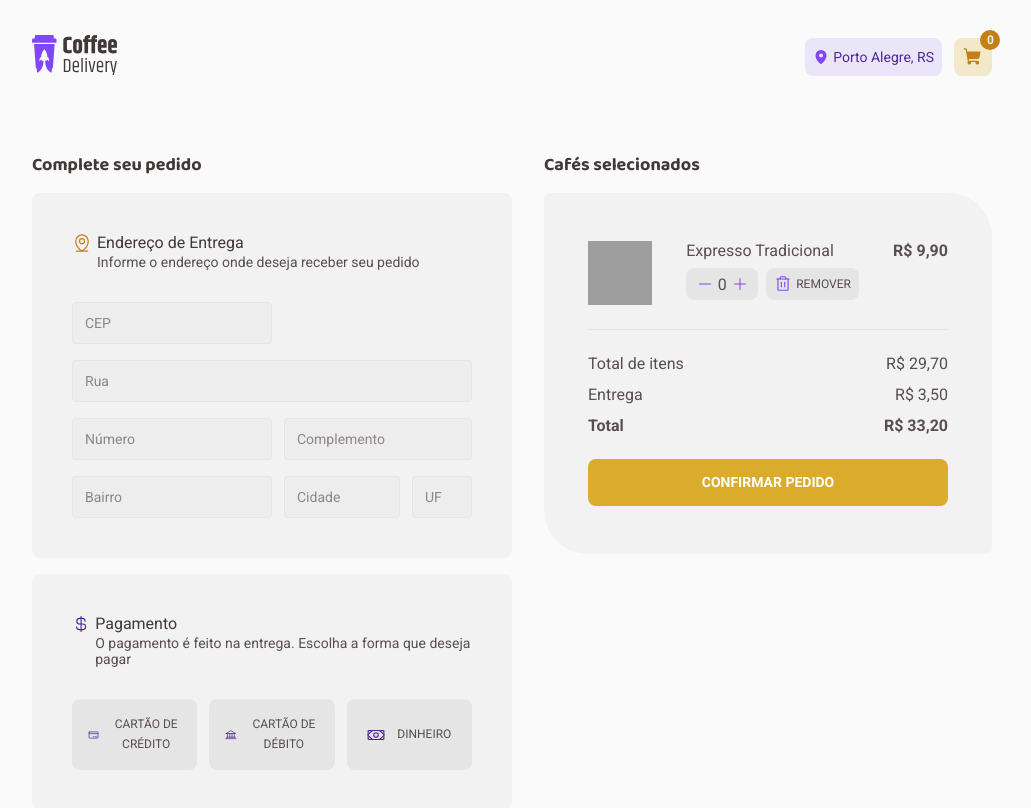
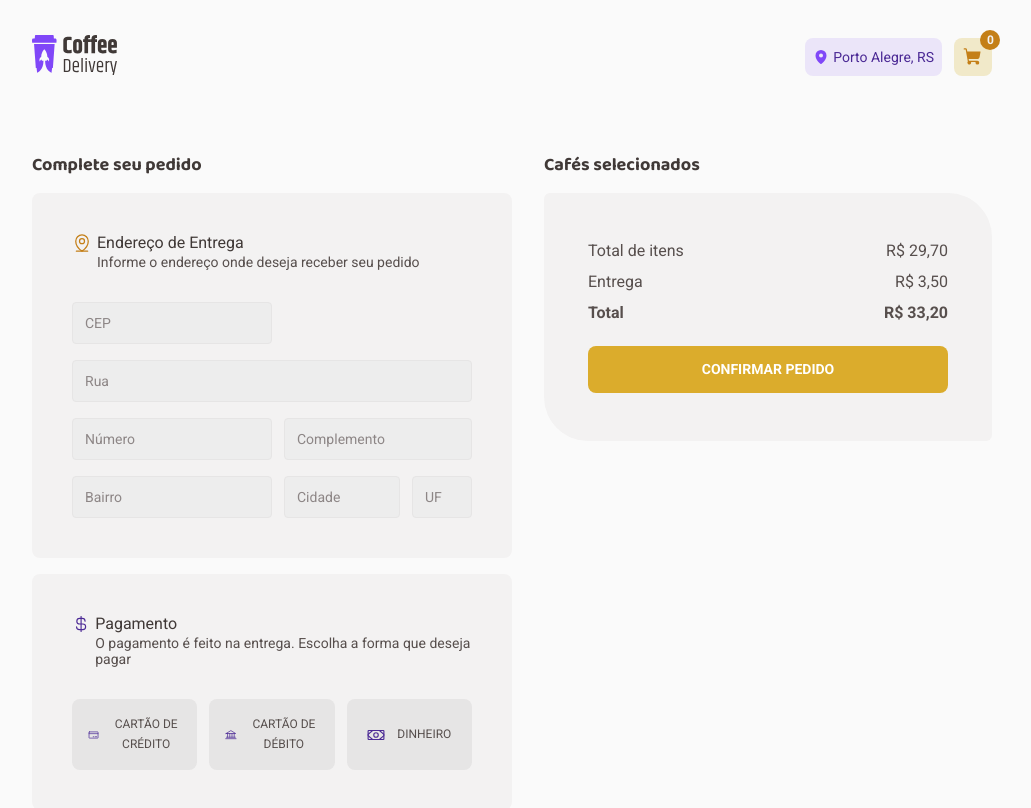
Before and after one commit to rickck11/Coffee-Delivery, a React (Vite) app: page /checkout in a window 1280 px wide. Shown: the top 808 px of the page, without its empty margins (128-1159 px from the left). Built offline with nearby package versions, Linux system fonts and the light colour scheme; grey boxes are pictures that could not be loaded.

Commit message:
Add products (coffee) to cart and show it working

```diff
--- a/src/assets/coffee/CoffeeList.ts
+++ b/src/assets/coffee/CoffeeList.ts
@@ -1,4 +1,4 @@
-interface Coffee {
+export interface Coffee {
   id: string;
   title: string;
   description: string;
--- /dev/null
+++ b/src/pages/Checkout/ProductOnCart/index.tsx
@@ -0,0 +1,61 @@
+import { Trash } from "phosphor-react";
+import { useContext, useEffect, useState } from "react";
+import { AddRemove } from "../../../components/AddRemove";
+import { CartContext } from "../../../contexts/CartContext";
+import { formartNumberToCurrency } from "../../../utils/utils";
+import { ProducOnCartContainer, RemoveItemButton, Separator } from "./styles";
+
+interface ProductOnCartProps {
+  id: string;
+  amount: number;
+  imageSrc: string;
+  title: string;
+  price: number;
+}
+
+export function ProductOnCart({
+  id,
+  amount,
+  imageSrc,
+  title,
+  price,
+}: ProductOnCartProps) {
+  const { addNewProduct } = useContext(CartContext);
+
+  function handleAdd() {
+    if (amount < 99) {
+      addNewProduct({ id, amount: amount + 1 });
+    }
+  }
+
+  function handleRemove() {
+    if (amount > 0) {
+      addNewProduct({ id, amount: amount - 1 });
+    }
+  }
+
+  return (
+    <ProducOnCartContainer>
+      <div className="coffee-item">
+        <img src={imageSrc} alt="" />
+        <div className="coffee-options">
+          <p>{title}</p>
+          <div className="coffee-options-buttons">
+            <AddRemove
+              h={32}
+              amount={amount}
+              addOne={handleAdd}
+              removeOne={handleRemove}
+            />
+            <RemoveItemButton>
+              <Trash size={18} />
+              <p>REMOVER</p>
+            </RemoveItemButton>
+          </div>
+        </div>
+        <strong>{"R$ " + formartNumberToCurrency(price, "BR")}</strong>
+      </div>
+      <Separator />
+    </ProducOnCartContainer>
+  );
+}
--- /dev/null
+++ b/src/pages/Checkout/ProductOnCart/styles.ts
@@ -0,0 +1,51 @@
+import styled from "styled-components";
+
+export const RemoveItemButton = styled.button`
+  display: flex;
+  align-items: center;
+  justify-content: center;
+  color: ${(props) => props.theme.purple};
+  border: none;
+  background-color: ${(props) => props.theme["base-button"]};
+  padding: 8px;
+  border-radius: 8px;
+  gap: 4px;
+  height: 32px;
+
+  p {
+    font-size: 12px;
+    color: ${(props) => props.theme["base-text"]};
+  }
+  &:hover {
+    cursor: pointer;
+    color: ${(props) => props.theme["purple-dark"]};
+  }
+`;
+
+export const ProducOnCartContainer = styled.div`
+  div.coffee-item {
+    display: flex;
+    justify-content: space-between;
+    align-items: flex-start;
+    img {
+      width: 64px;
+      height: 64px;
+    }
+    div.coffee-options {
+      display: flex;
+      flex-direction: column;
+    }
+    div.coffee-options-buttons {
+      margin-top: 8px;
+      display: flex;
+      gap: 8px;
+    }
+  }
+`;
+
+export const Separator = styled.hr`
+  margin: 24px 0;
+  color: transparent;
+  border: none;
+  border-top: 1px solid ${(props) => props.theme["base-button"]};
+`;
--- a/src/pages/Checkout/index.tsx
+++ b/src/pages/Checkout/index.tsx
@@ -6,8 +6,11 @@ import {
   Money,
   Trash,
 } from "phosphor-react";
-import { useState } from "react";
+import { useContext, useState } from "react";
+import { CoffeeList } from "../../assets/coffee/CoffeeList";
 import { AddRemove } from "../../components/AddRemove";
+import { CartContext } from "../../contexts/CartContext";
+import { ProductOnCart } from "./ProductOnCart";
 import {
   ButtonPayment,
   CheckoutContainer,
@@ -17,11 +20,10 @@ import {
   FormContainer,
   PaymentContainer,
   PaymentOptionsContainer,
-  RemoveItemButton,
-  Separator,
 } from "./styles";
 
 export function Checkout() {
+  const { cart } = useContext(CartContext);
   const [amount, setAmount] = useState(0);
 
   function handleAdd() {
@@ -96,29 +98,23 @@ export function Checkout() {
         <h3>Cafés selecionados</h3>
         {/* Selected Coffee List */}
         <CoffeeContainer>
-          <div className="coffee-item">
-            <img
-              src="https://user-images.githubusercontent.com/43411893/210564476-bd715ea3-c67d-457a-9842-e17617d54703.svg"
-              alt=""
-            />
-            <div className="coffee-options">
-              <p>Expresso Tradicional</p>
-              <div className="coffee-options-buttons">
-                <AddRemove
-                  h={32}
-                  amount={amount}
-                  addOne={handleAdd}
-                  removeOne={handleRemove}
+          {cart.map((c) => {
+            const productInfos = CoffeeList.find((cof) => cof.id === c.id);
+            if (productInfos) {
+              return (
+                <ProductOnCart
+                  id={c.id}
+                  amount={c.amount}
+                  key={c.id}
+                  imageSrc={productInfos.imageSrc}
+                  price={productInfos.price}
+                  title={productInfos.title}
                 />
-                <RemoveItemButton>
-                  <Trash size={18} />
-                  <p>REMOVER</p>
-                </RemoveItemButton>
-              </div>
-            </div>
-            <strong>R$ 9,90</strong>
-          </div>
-          <Separator />
+              );
+            }
+            return <></>;
+          })}
+
           <ConfirmPayment>
             <p>
               <span>Total de itens</span>
--- a/src/pages/Checkout/styles.ts
+++ b/src/pages/Checkout/styles.ts
@@ -148,54 +148,6 @@ export const CoffeeContainer = styled.div`
   margin-top: 16px;
   padding: 48px 44px;
   background-color: ${(props) => props.theme["base-card"]};
-
-  div.coffee-item {
-    display: flex;
-    justify-content: space-between;
-    align-items: flex-start;
-    img {
-      width: 64px;
-      height: 64px;
-    }
-    div.coffee-options {
-      display: flex;
-      flex-direction: column;
-    }
-    div.coffee-options-buttons {
-      margin-top: 8px;
-      display: flex;
-      gap: 8px;
-    }
-  }
-`;
-
-export const RemoveItemButton = styled.button`
-  display: flex;
-  align-items: center;
-  justify-content: center;
-  color: ${(props) => props.theme.purple};
-  border: none;
-  background-color: ${(props) => props.theme["base-button"]};
-  padding: 8px;
-  border-radius: 8px;
-  gap: 4px;
-  height: 32px;
-
-  p {
-    font-size: 12px;
-    color: ${(props) => props.theme["base-text"]};
-  }
-  &:hover {
-    cursor: pointer;
-    color: ${(props) => props.theme["purple-dark"]};
-  }
-`;
-
-export const Separator = styled.hr`
-  margin: 24px 0;
-  color: transparent;
-  border: none;
-  border-top: 1px solid ${(props) => props.theme["base-button"]};
 `;
 
 export const ConfirmPayment = styled.div`
--- a/src/pages/Home/components/CoffeeCard/index.tsx
+++ b/src/pages/Home/components/CoffeeCard/index.tsx
@@ -9,6 +9,7 @@ import {
 import { AddRemove } from "../../../../components/AddRemove";
 import { useContext, useState } from "react";
 import { CartContext } from "../../../../contexts/CartContext";
+import { formartNumberToCurrency } from "../../../../utils/utils";
 
 interface CoffeeCardProps {
   id: string;
@@ -66,10 +67,7 @@ export function CoffeeCard({
       <div className="control">
         <CoffeePrice>
           <small>R$</small>
-          {price
-            .toFixed(2)
-            .replace(/(\d)(?=(\d{3})+(?!\d))/g, "$1,")
-            .replace(".", ",")}
+          {formartNumberToCurrency(price, "BR")}
         </CoffeePrice>
         <div>
           <AddRemove
--- /dev/null
+++ b/src/utils/utils.ts
@@ -0,0 +1,16 @@
+export function formartNumberToCurrency(value: number, format: "BR" | "US") {
+  switch (format) {
+    case "BR":
+      return value
+        .toFixed(2)
+        .replace(/(\d)(?=(\d{3})+(?!\d))/g, "$1,")
+        .replace(".", ",");
+    case "US":
+      return value.toFixed(2).replace(/(\d)(?=(\d{3})+(?!\d))/g, "$1,");
+    default:
+      value
+        .toFixed(2)
+        .replace(/(\d)(?=(\d{3})+(?!\d))/g, "$1,")
+        .replace(".", ",");
+  }
+}
```
